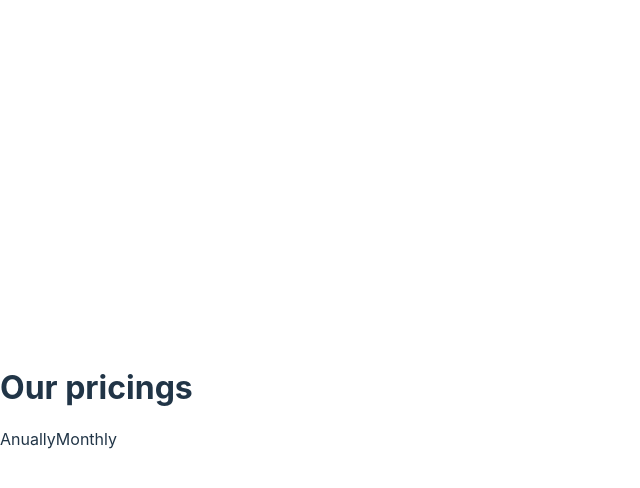
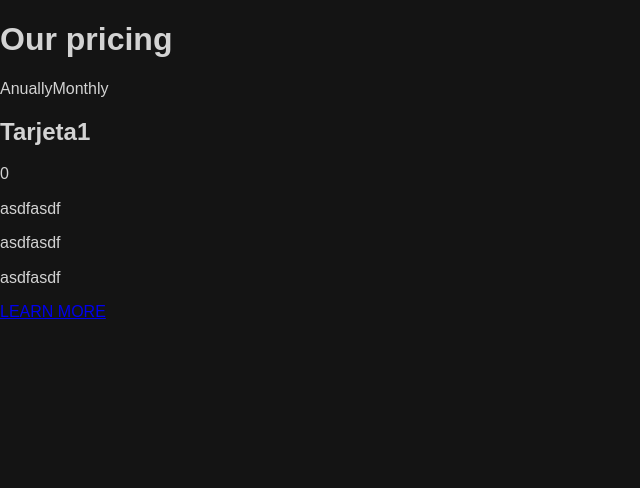
Before and after one commit to lordraum/toggle-component-master, a React (Vite) app: page / in a window 1280 px wide. Shown: the top 488 px of the page, without its empty margins (0-640 px from the left). Built offline with nearby package versions, Linux system fonts and the light colour scheme.

Commit message:
Creado Card

```diff
--- a/index.html
+++ b/index.html
@@ -5,6 +5,12 @@
     <link rel="icon" type="image/svg+xml" href="/favicon-32x32.png" />
     <meta name="viewport" content="width=device-width, initial-scale=1.0" />
     <title>Our pricings</title>
+    <link rel="preconnect" href="https://fonts.googleapis.com" />
+    <link rel="preconnect" href="https://fonts.gstatic.com" crossorigin />
+    <link
+      href="https://fonts.googleapis.com/css2?family=Montserrat:wght@700&display=swap"
+      rel="stylesheet"
+    />
   </head>
   <body>
     <div id="root"></div>
--- /dev/null
+++ b/src/components/Button.jsx
@@ -0,0 +1,7 @@
+import React from "react";
+
+const Button = () => {
+  return <a href="#">LEARN MORE</a>;
+};
+
+export default Button;
--- /dev/null
+++ b/src/components/Card.jsx
@@ -0,0 +1,16 @@
+import React from "react";
+import CardHead from "./CardHead";
+import Button from "./Button";
+
+const Card = ({ children, title, price }) => {
+  return (
+    <div className="card">
+      <CardHead title={title} price={price} />
+      {children}
+
+      <Button />
+    </div>
+  );
+};
+
+export default Card;
--- /dev/null
+++ b/src/components/CardBenefit.jsx
@@ -0,0 +1,11 @@
+import React from "react";
+
+const CardBenefit = ({ benefit }) => {
+  return (
+    <div className="card__benefit-box">
+      <p className="card__benefit">{benefit}</p>
+    </div>
+  );
+};
+
+export default CardBenefit;
--- /dev/null
+++ b/src/components/CardBody.jsx
@@ -0,0 +1,7 @@
+import React from "react";
+
+const CardBody = ({ children }) => {
+  return <div className="card__body">{children}</div>;
+};
+
+export default CardBody;
--- /dev/null
+++ b/src/components/CardHead.jsx
@@ -0,0 +1,12 @@
+import React from "react";
+
+const CardHead = ({ title, price }) => {
+  return (
+    <div className="card__head">
+      <h2 className="card__head-title">{title}</h2>
+      <p className="card__">{price}</p>
+    </div>
+  );
+};
+
+export default CardHead;
--- /dev/null
+++ b/src/components/Cards.jsx
@@ -0,0 +1,20 @@
+import React from "react";
+import Card from "./Card";
+import CardBody from "./CardBody";
+import CardBenefit from "./CardBenefit";
+
+const Cards = () => {
+  return (
+    <section className="cards">
+      <Card title="Tarjeta1" price="0">
+        <CardBody>
+          <CardBenefit benefit="asdfasdf" />
+          <CardBenefit benefit="asdfasdf" />
+          <CardBenefit benefit="asdfasdf" />
+        </CardBody>
+      </Card>
+    </section>
+  );
+};
+
+export default Cards;
--- a/src/components/Pricing.jsx
+++ b/src/components/Pricing.jsx
@@ -1,11 +1,13 @@
 import React from "react";
 import Head from "./Head";
+import Cards from "./Cards";
 
 const Pricing = () => {
   return (
-    <section className="pricing">
-      <Head title={"Our pricings"} />
-    </section>
+    <article className="pricing">
+      <Head title={"Our pricing"} />
+      <Cards />
+    </article>
   );
 };
 
--- a/src/index.css
+++ b/src/index.css
@@ -1,69 +1,5 @@
-:root {
-  font-family: Inter, system-ui, Avenir, Helvetica, Arial, sans-serif;
-  line-height: 1.5;
-  font-weight: 400;
-
-  color-scheme: light dark;
-  color: rgba(255, 255, 255, 0.87);
-  background-color: #242424;
-
-  font-synthesis: none;
-  text-rendering: optimizeLegibility;
-  -webkit-font-smoothing: antialiased;
-  -moz-osx-font-smoothing: grayscale;
-  -webkit-text-size-adjust: 100%;
+body {
+  background-color: rgb(20, 20, 20);
+  color: lightgray;
+  font-family: sans-serif;
 }
-
-a {
-  font-weight: 500;
-  color: #646cff;
-  text-decoration: inherit;
-}
-a:hover {
-  color: #535bf2;
-}
-
-body {
-  margin: 0;
-  display: flex;
-  place-items: center;
-  min-width: 320px;
-  min-height: 100vh;
-}
-
-h1 {
-  font-size: 3.2em;
-  line-height: 1.1;
-}
-
-button {
-  border-radius: 8px;
-  border: 1px solid transparent;
-  padding: 0.6em 1.2em;
-  font-size: 1em;
-  font-weight: 500;
-  font-family: inherit;
-  background-color: #1a1a1a;
-  cursor: pointer;
-  transition: border-color 0.25s;
-}
-button:hover {
-  border-color: #646cff;
-}
-button:focus,
-button:focus-visible {
-  outline: 4px auto -webkit-focus-ring-color;
-}
-
-@media (prefers-color-scheme: light) {
-  :root {
-    color: #213547;
-    background-color: #ffffff;
-  }
-  a:hover {
-    color: #747bff;
-  }
-  button {
-    background-color: #f9f9f9;
-  }
-}
```
